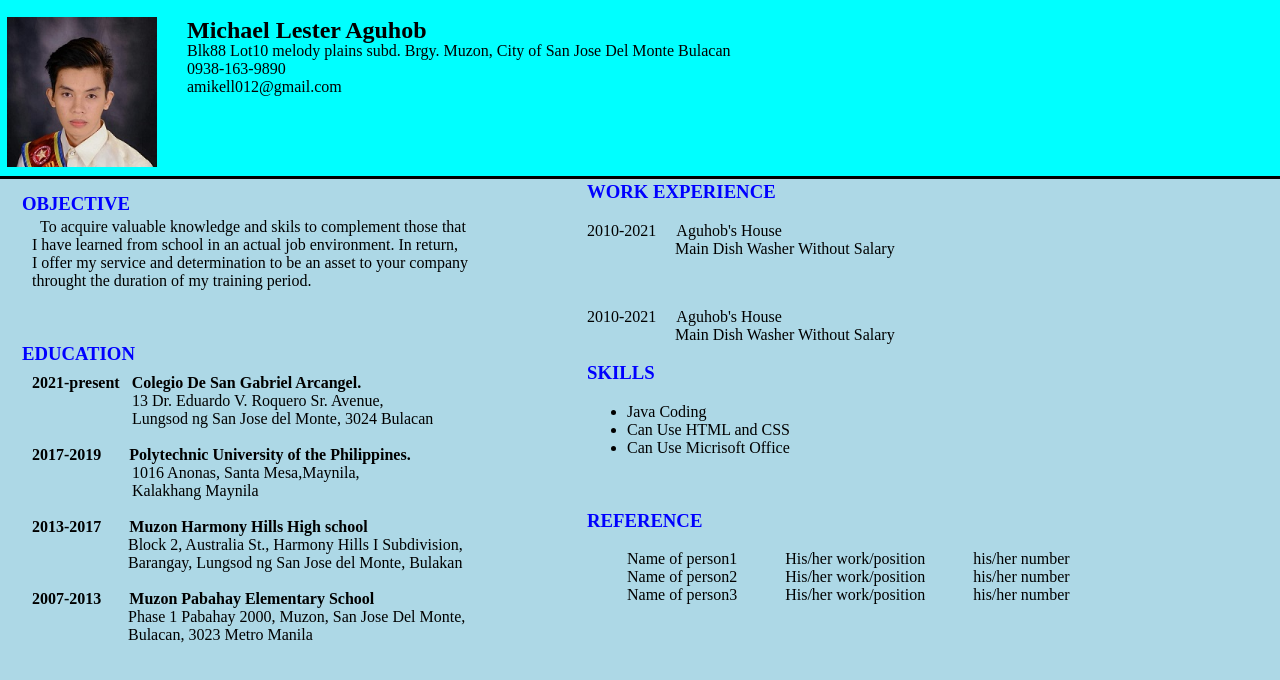
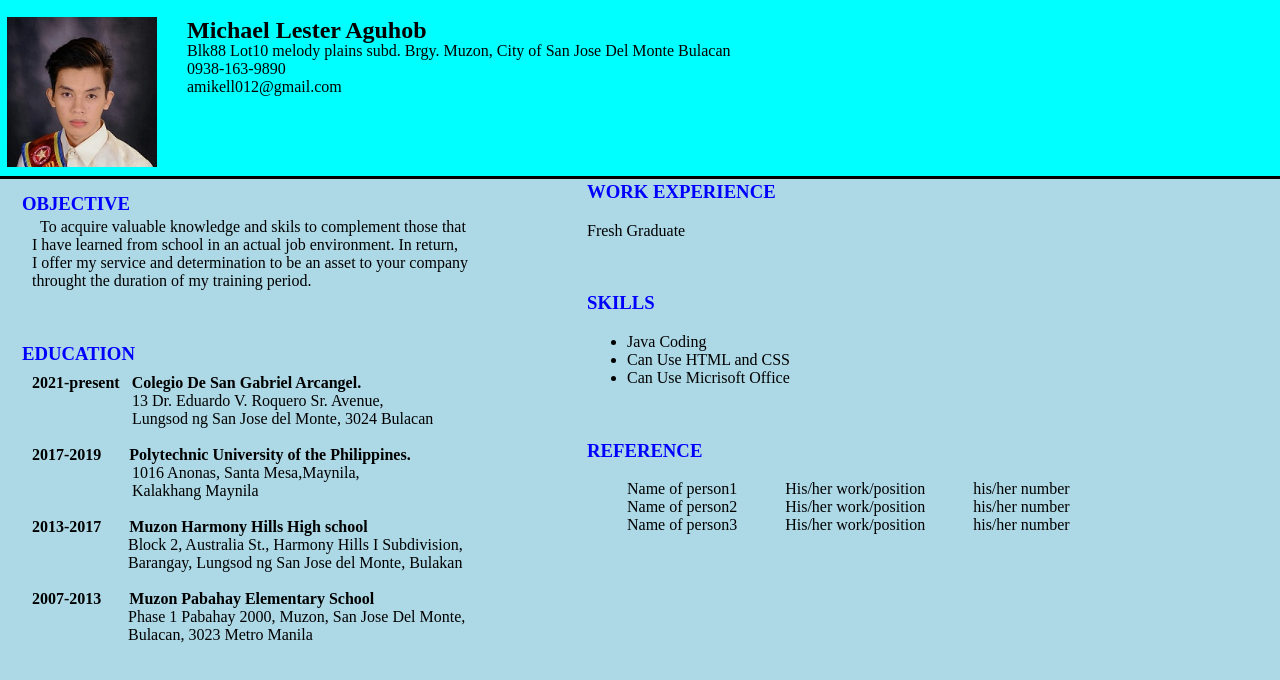
Before and after one commit to MichaelLesterAguhob/MySample, a plain HTML site: page index.html in a window 1280 px wide. Shown: the top 680 px of the page. Drawn offline with Linux system fonts and the light colour scheme.

Commit message:
Update index.html

```diff
--- a/index.html
+++ b/index.html
@@ -137,19 +137,9 @@
 
           <h3 style ="color: blue ">WORK EXPERIENCE</h3>
             <p >
-              2010-2021 &nbsp;&nbsp;&nbsp;&nbsp;Aguhob's House
-              <br>&nbsp;&nbsp;&nbsp;&nbsp;&nbsp;&nbsp;&nbsp;&nbsp;&nbsp;&nbsp;&nbsp;&nbsp;&nbsp;&nbsp;&nbsp;
-              &nbsp;&nbsp;&nbsp;&nbsp;&nbsp;
-              Main Dish Washer Without Salary
+              Fresh Graduate
             </p>
             <br>
-            <p >
-              2010-2021 &nbsp;&nbsp;&nbsp;&nbsp;Aguhob's House
-              <br>&nbsp;&nbsp;&nbsp;&nbsp;&nbsp;&nbsp;&nbsp;&nbsp;&nbsp;&nbsp;&nbsp;&nbsp;&nbsp;&nbsp;&nbsp;
-              &nbsp;&nbsp;&nbsp;&nbsp;&nbsp;
-              Main Dish Washer Without Salary
-            </p>
-
 
             <h3 Style = "color:blue">SKILLS</h3>
             <ul>
```
